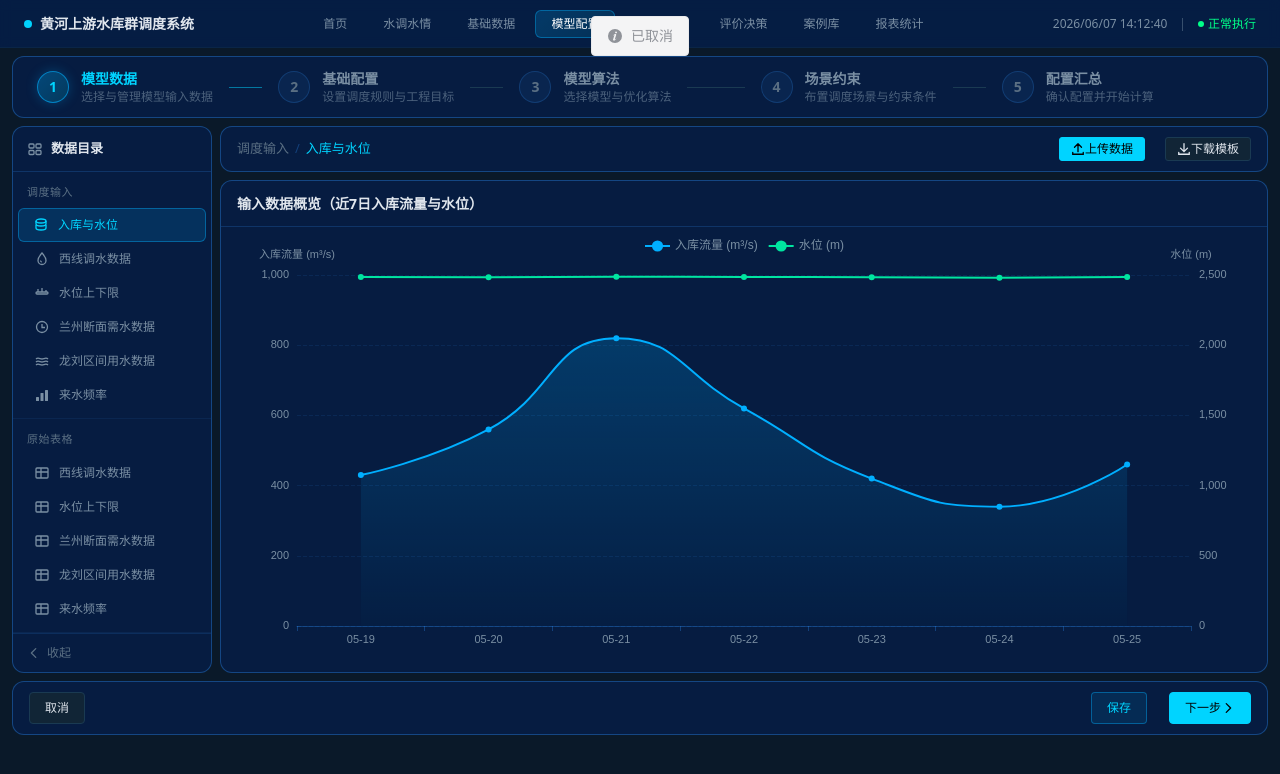
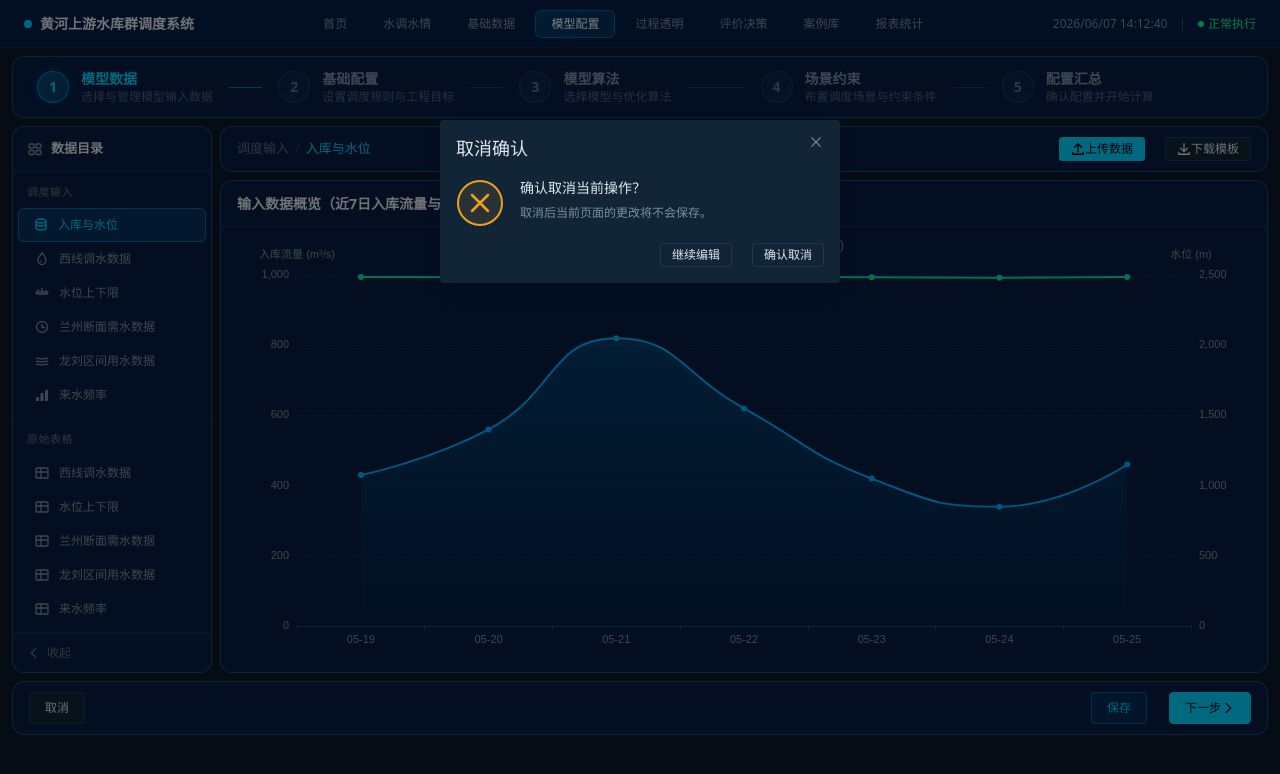
Before and after one commit to StartStartFire/yellow-river-system1, a Vue app: page /model-config/model-data in a window 1280 px wide. Both pictures are taken after a click on the button "取消". Shown: the top 774 px of the page. Built offline with nearby package versions, Linux system fonts and the light colour scheme.

Commit message:
修改模型配置页面取消、保存交互

```diff
--- a/src/views/model-config/model-data/ModelDataView.vue
+++ b/src/views/model-config/model-data/ModelDataView.vue
@@ -6,6 +6,10 @@ import * as echarts from 'echarts'
 import ModelConfigStepBar from '@/components/model-config/ModelConfigStepBar.vue'
 import { modelDataMock } from '@/mock/modelConfig'
 import type { MenuGroup, MenuContentMap, PageState } from '@/mock/modelConfig'
+
+// ==================== 弹窗状态 ====================
+const saveDialogVisible = ref(false)
+const cancelDialogVisible = ref(false)
 
 // ==================== Mock 数据 ====================
 const mockData = modelDataMock.data
@@ -82,11 +86,21 @@ const handleDownload = () => {
 }
 
 const handleSave = () => {
+  saveDialogVisible.value = true
+}
+
+const handleCancel = () => {
+  cancelDialogVisible.value = true
+}
+
+const confirmSave = () => {
+  saveDialogVisible.value = false
   ElMessage.success('模型数据配置已保存')
 }
 
-const handleCancel = () => {
-  ElMessage.info('已取消')
+const confirmCancel = () => {
+  cancelDialogVisible.value = false
+  ElMessage.info('已取消，未保存任何更改')
 }
 
 const handleNext = () => {
@@ -367,6 +381,58 @@ const iconMap: Record<string, string> = {
       </div>
     </div>
   </div>
+
+    <!-- 保存确认弹窗 -->
+    <el-dialog
+      v-model="saveDialogVisible"
+      title="保存确认"
+      width="400px"
+      :close-on-click-modal="false"
+      class="confirm-dialog"
+    >
+      <div class="dialog-body">
+        <svg width="48" height="48" viewBox="0 0 48 48" fill="none" class="dialog-icon">
+          <circle cx="24" cy="24" r="22" stroke="#00afff" stroke-width="2" fill="rgba(0,175,255,0.1)"/>
+          <path d="M16 24l6 6 10-10" stroke="#00afff" stroke-width="2.5" stroke-linecap="round" stroke-linejoin="round"/>
+        </svg>
+        <div class="dialog-text">
+          <span class="dialog-title-main">确认保存当前模型数据配置？</span>
+          <span class="dialog-desc">保存后当前目录选择和时间范围将保留。</span>
+        </div>
+      </div>
+      <template #footer>
+        <div class="dialog-footer">
+          <el-button size="small" @click="saveDialogVisible = false">取消</el-button>
+          <el-button type="primary" size="small" @click="confirmSave">确认保存</el-button>
+        </div>
+      </template>
+    </el-dialog>
+
+    <!-- 取消确认弹窗 -->
+    <el-dialog
+      v-model="cancelDialogVisible"
+      title="取消确认"
+      width="400px"
+      :close-on-click-modal="false"
+      class="confirm-dialog"
+    >
+      <div class="dialog-body">
+        <svg width="48" height="48" viewBox="0 0 48 48" fill="none" class="dialog-icon">
+          <circle cx="24" cy="24" r="22" stroke="#f0a020" stroke-width="2" fill="rgba(240,160,32,0.1)"/>
+          <path d="M16 16l16 16M32 16l-16 16" stroke="#f0a020" stroke-width="2.5" stroke-linecap="round"/>
+        </svg>
+        <div class="dialog-text">
+          <span class="dialog-title-main">确认取消当前操作？</span>
+          <span class="dialog-desc">取消后当前页面的更改将不会保存。</span>
+        </div>
+      </div>
+      <template #footer>
+        <div class="dialog-footer">
+          <el-button size="small" @click="cancelDialogVisible = false">继续编辑</el-button>
+          <el-button type="warning" size="small" @click="confirmCancel">确认取消</el-button>
+        </div>
+      </template>
+    </el-dialog>
 </template>
 
 <style scoped>
@@ -721,6 +787,69 @@ const iconMap: Record<string, string> = {
   --el-button-hover-text-color: #e0e6ed;
 }
 
+/* ===== 弹窗样式 ===== */
+.confirm-dialog :deep(.el-dialog) {
+  background: rgba(6, 30, 70, 0.98) !important;
+  border: 1px solid rgba(50, 150, 255, 0.4);
+  border-radius: 12px;
+}
+
+.confirm-dialog :deep(.el-dialog__header) {
+  border-bottom: 1px solid rgba(50, 150, 255, 0.2);
+  padding: 16px 20px;
+  margin: 0;
+}
+
+.confirm-dialog :deep(.el-dialog__title) {
+  color: #e0e6ed;
+  font-size: 15px;
+  font-weight: 600;
+}
+
+.confirm-dialog :deep(.el-dialog__body) {
+  padding: 24px 20px;
+}
+
+.confirm-dialog :deep(.el-dialog__footer) {
+  border-top: 1px solid rgba(50, 150, 255, 0.1);
+  padding: 12px 20px;
+}
+
+.dialog-body {
+  display: flex;
+  align-items: flex-start;
+  gap: 16px;
+}
+
+.dialog-icon {
+  flex-shrink: 0;
+  margin-top: 2px;
+}
+
+.dialog-text {
+  display: flex;
+  flex-direction: column;
+  gap: 6px;
+}
+
+.dialog-title-main {
+  color: #e0e6ed;
+  font-size: 14px;
+  font-weight: 500;
+}
+
+.dialog-desc {
+  color: #7a8fa3;
+  font-size: 12px;
+  line-height: 1.5;
+}
+
+.dialog-footer {
+  display: flex;
+  justify-content: flex-end;
+  gap: 8px;
+}
+
 :deep(.el-button--primary) {
   --el-button-bg-color: rgba(0, 175, 255, 0.2);
   --el-button-border-color: rgba(0, 175, 255, 0.5);
```
Also changed, not shown: 5 other files (tests, documents, lock files or other folders).
